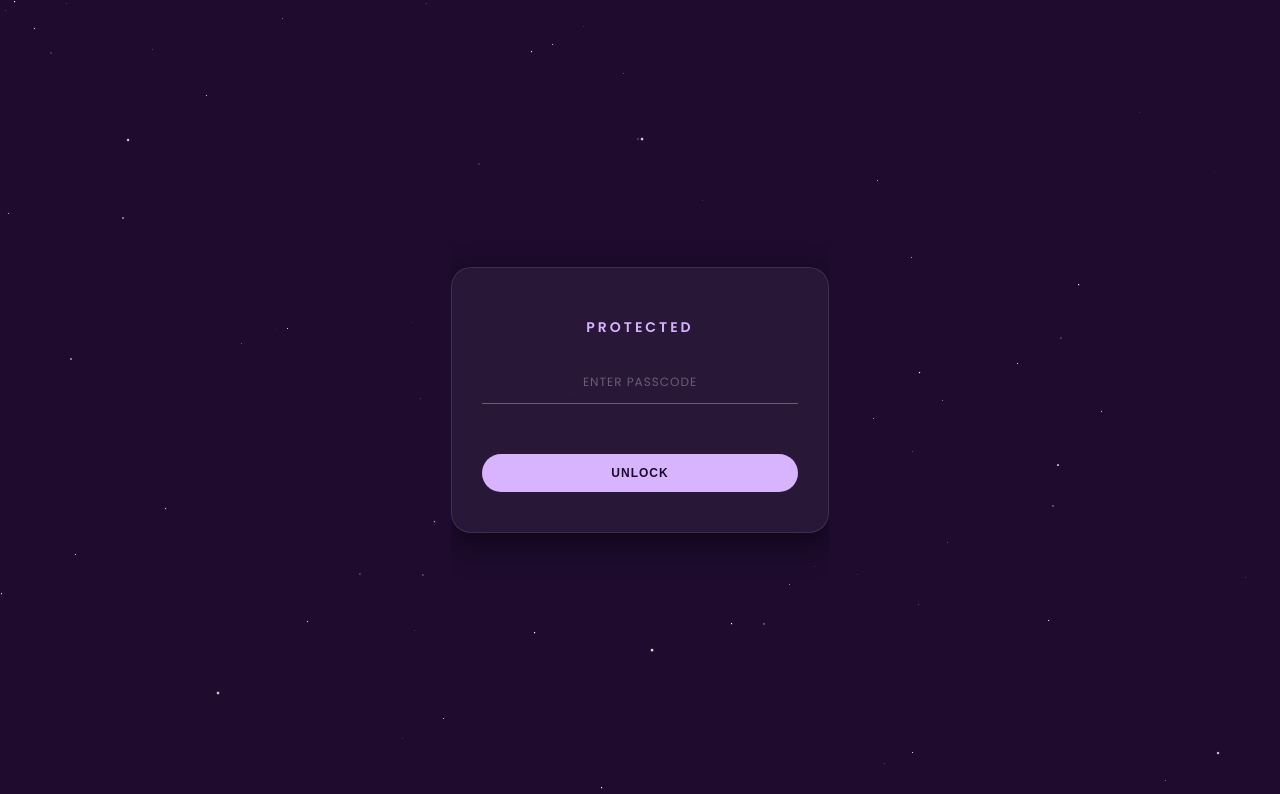
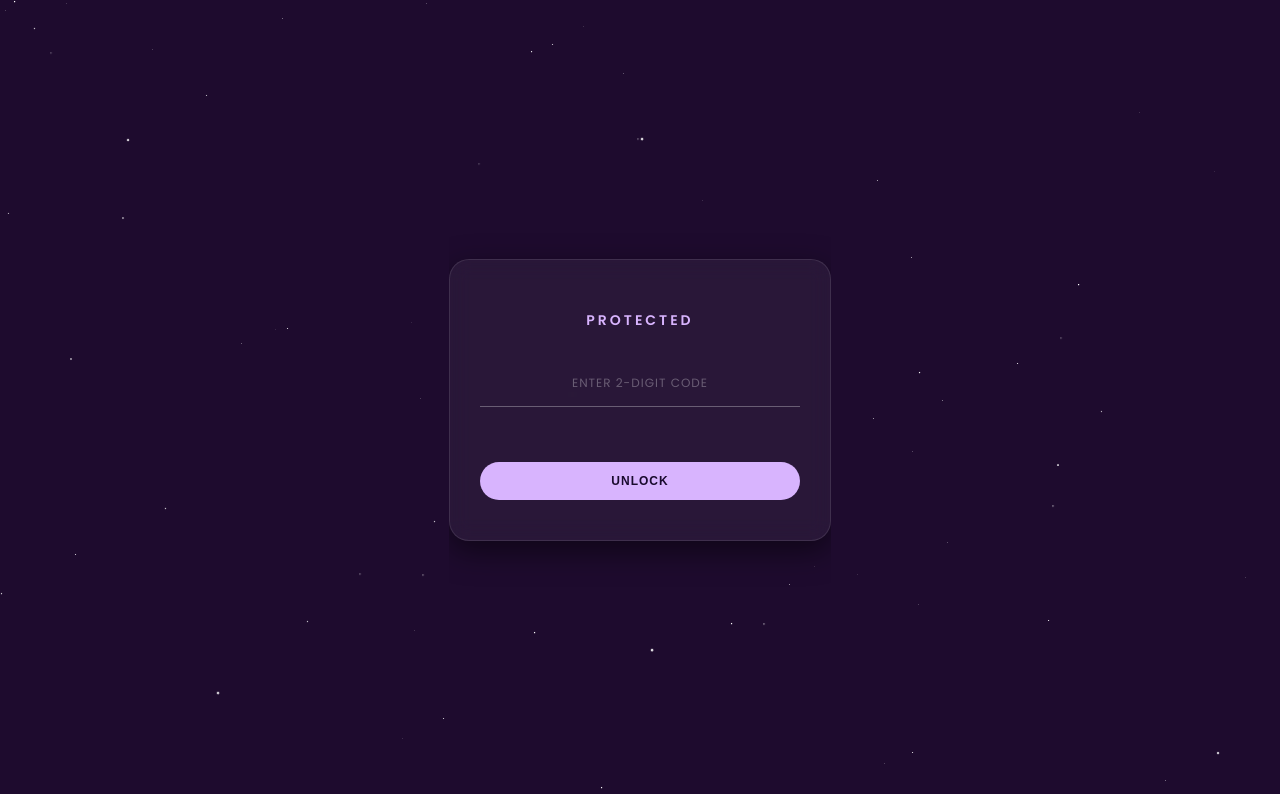
Before and after one commit to mr-loverboy/motmot, a plain HTML site: page index.htm in a window 1280 px wide. Drawn offline with Linux system fonts and the light colour scheme.

Commit message:
Update index.htm

```diff
--- a/index.htm
+++ b/index.htm
@@ -4,16 +4,16 @@
     <meta charset="UTF-8">
     <meta name="viewport" content="width=device-width, initial-scale=1.0">
     <title>Restricted Access</title>
-    <link href="https://fonts.googleapis.com/css2?family=Poppins:wght@300;400;600&display=swap" rel="stylesheet">
+    <link href="https://fonts.googleapis.com/css2?family=Poppins:wght@300;400;600;700&display=swap" rel="stylesheet">
 
     <style>
-        /* --- DESIGN (SAME AS BEFORE) --- */
+        /* --- SOLID BACKGROUND --- */
         body, html {
             height: 100%;
             margin: 0;
             overflow: hidden;
             font-family: 'Poppins', sans-serif;
-            background-color: #1e0b2e; /* Solid Purple */
+            background-color: #1e0b2e;
             display: flex;
             justify-content: center;
             align-items: center;
@@ -40,11 +40,39 @@
         }
 
         h1 { font-size: 14px; letter-spacing: 3px; text-transform: uppercase; margin-bottom: 20px; color: #d8b4fe; font-weight: 600; }
-        input { width: 100%; padding: 10px 0; background: transparent; border: none; border-bottom: 1px solid rgba(255, 255, 255, 0.3); color: white; text-align: center; font-size: 16px; font-family: 'Poppins', sans-serif; outline: none; letter-spacing: 3px; margin-bottom: 5px; }
+
+        input {
+            width: 100%;
+            padding: 10px 0;
+            background: transparent;
+            border: none;
+            border-bottom: 1px solid rgba(255, 255, 255, 0.3);
+            color: white;
+            text-align: center;
+            font-family: 'Poppins', sans-serif;
+            outline: none;
+            margin-bottom: 5px;
+            font-size: 24px;
+            letter-spacing: 15px;
+        }
+
         input:focus { border-bottom: 1px solid #d8b4fe; }
-        input::placeholder { color: rgba(255, 255, 255, 0.3); font-size: 12px; letter-spacing: 1px; }
 
-        #warning-msg { color: #ff6b6b; font-size: 11px; margin-top: 10px; height: 15px; }
+        input::placeholder {
+            color: rgba(255, 255, 255, 0.3);
+            font-size: 12px;
+            letter-spacing: 1px;
+            vertical-align: middle;
+        }
+
+        /* WARNING MSG - Adjusted para magkasya ang mahabang text */
+        #warning-msg {
+            color: #ff6b6b;
+            font-size: 11px;
+            margin-top: 15px;
+            min-height: 15px;
+            line-height: 1.4; /* Space ng text pag humaba */
+        }
 
         button { margin-top: 20px; width: 100%; padding: 12px; background: #d8b4fe; color: #1a0b2e; border: none; border-radius: 50px; font-size: 12px; font-weight: 600; letter-spacing: 1px; text-transform: uppercase; cursor: pointer; transition: 0.3s; }
         button:hover { transform: scale(1.02); }
@@ -64,7 +92,16 @@
 
         <div id="login-view">
             <h1>Protected</h1>
-            <input type="password" id="pass" placeholder="ENTER PASSCODE">
+
+            <input
+                type="password"
+                id="pass"
+                placeholder="ENTER 2-DIGIT CODE"
+                maxlength="2"
+                inputmode="numeric"
+                oninput="this.value = this.value.replace(/[^0-9]/g, '')"
+            >
+
             <div id="warning-msg"></div>
             <button onclick="check()">Unlock</button>
         </div>
@@ -72,7 +109,7 @@
         <div id="blocked-view">
             <h1 style="color: #ff6b6b; margin-bottom: 10px;">SYSTEM LOCKED</h1>
             <p style="font-size: 12px; color: #ccc; line-height: 1.6;">
-                Too many failed attempts. Access has been permanently revoked for this device.
+                Too many failed attempts. Access has been permanently revoked.
             </p>
             <p style="font-size: 30px; margin-top: 20px;">🚫</p>
         </div>
@@ -80,11 +117,11 @@
         <div id="letter-view">
             <h1 style="text-align: center; margin-bottom: 20px; font-size: 16px; color: white;">Success</h1>
             <div class="msg-content">
-                <p>Hi,</p>
+                <p>Hello,</p>
                 <p>
-                    Buti hindi ka na-block HHWHFAHFHAHWFHA
+                    Buti alam mo yung code. Akala ko makakalimutan mo na eh.
                     <br><br>
-                    I LOVE YOU SO MUCH PO LOVELOVE, I HOPE PO KUMAIN KANA. INGAT KA PO ALWAYS LOVELOVE KO. MWAMWAMWAMWAMWAHWAHFHAFHHA
+                    (Your message here).
                 </p>
                 <p style="text-align: right; margin-top: 20px;">- Me</p>
             </div>
@@ -106,21 +143,17 @@
             cont.appendChild(star);
         }
 
-        // --- PERMANENT BLOCK LOGIC ---
-
-        // 1. Check muna natin kung blocked na siya dati pa
+        // --- ATTEMPT LOGIC ---
         const maxAttempts = 5;
         let attemptsLeft = localStorage.getItem('attemptsLeft');
         let isBlocked = localStorage.getItem('isBlocked');
 
-        // Initial Setup pag first time visit
         if (attemptsLeft === null) {
             attemptsLeft = maxAttempts;
         } else {
             attemptsLeft = parseInt(attemptsLeft);
         }
 
-        // Kung blocked na, diretso na sa Blocked View agad
         if (isBlocked === 'true') {
             document.getElementById('login-view').style.display = 'none';
             document.getElementById('blocked-view').style.display = 'block';
@@ -131,29 +164,36 @@
             const b = document.getElementById('box');
             const warning = document.getElementById('warning-msg');
 
-            // PASSWORD
+            // --- PALITAN MO NG CODE DITO ---
             const code = "11";
+            // -------------------------------
 
             if(p.value === code){
-                // Success
                 document.getElementById('login-view').style.display='none';
                 document.getElementById('letter-view').style.display='block';
             } else {
-                // Wrong Password
                 attemptsLeft--;
-
-                // Save natin yung bawas na attempt sa memory ng phone/laptop nya
                 localStorage.setItem('attemptsLeft', attemptsLeft);
 
                 if(attemptsLeft > 0) {
                     b.classList.add('shake');
                     p.value = "";
-                    warning.innerText = "Wrong! " + attemptsLeft + " attempt(s) left.";
+
+                    // --- SPECIAL MESSAGE KAPAG 1 ATTEMPT NA LANG ---
+                    if(attemptsLeft === 1) {
+                        warning.innerText = "HALA LAST ATTEMPT NA TO OH! HINDI MO TALAGA ALAM????";
+                        warning.style.color = "#ff4757"; // Mas intense na red
+                        warning.style.fontWeight = "bold"; // Bold text
+                    } else {
+                        // NORMAL WARNING
+                        warning.innerText = "Wrong! " + attemptsLeft + " attempt(s) left.";
+                        warning.style.color = "#ff6b6b";
+                        warning.style.fontWeight = "normal";
+                    }
+
                     setTimeout(()=>b.classList.remove('shake'), 400);
                 } else {
-                    // UBOS NA: PERMANENT BLOCK NA
-                    localStorage.setItem('isBlocked', 'true'); // Tandaan na blocked na siya
-
+                    localStorage.setItem('isBlocked', 'true');
                     document.getElementById('login-view').style.display='none';
                     document.getElementById('blocked-view').style.display='block';
                 }
```
